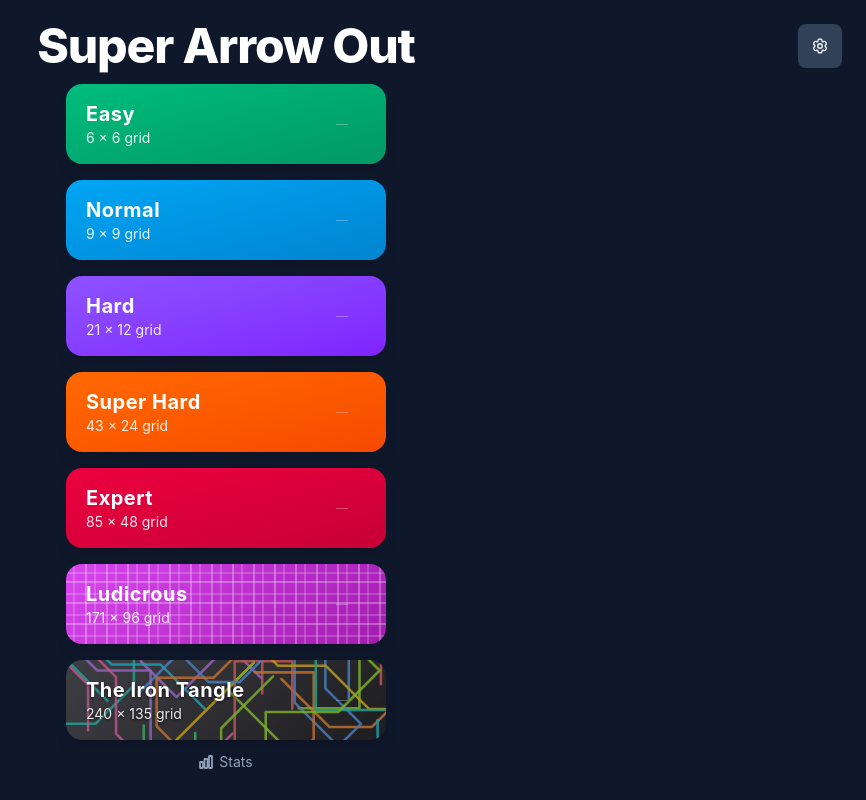
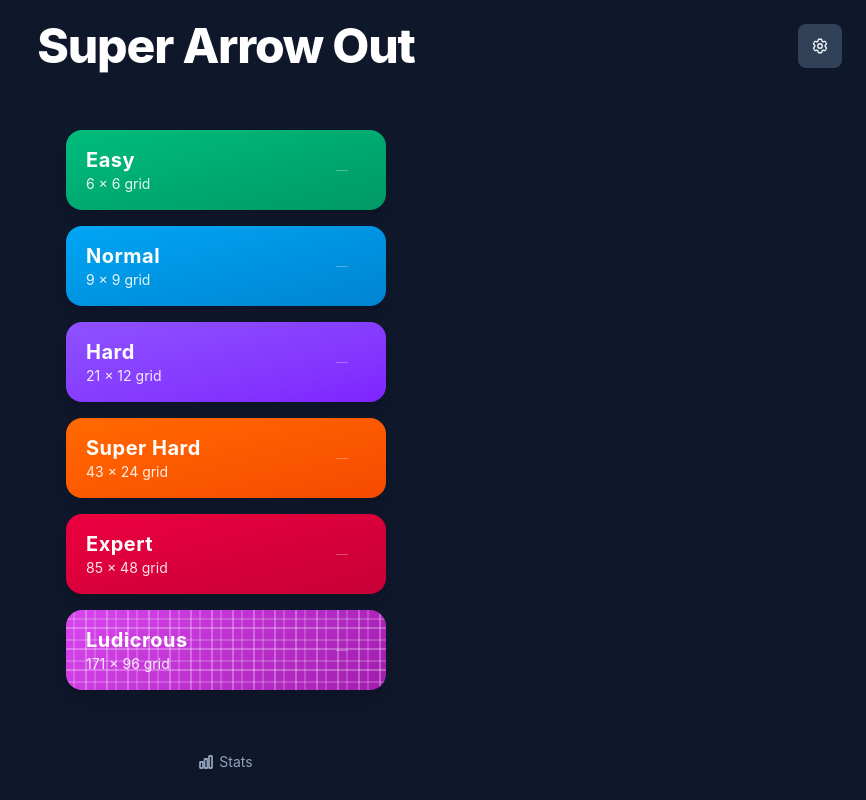
Before and after one commit to CoreyT355/super-arrow-out, a SvelteKit app: page / in a window 1280 px wide. Shown: the whole page, without its empty margins (414-1280 px from the left). Built offline with nearby package versions, Linux system fonts and the light colour scheme.

Commit message:
Hide 'The Iron Tangle' level by default
Set hidden: true for the 'The Iron Tangle' entry in the levels array within src/routes/+page.svelte so this level is not shown in the UI by default. No other properties were changed.

```diff
--- a/src/routes/+page.svelte
+++ b/src/routes/+page.svelte
@@ -17,7 +17,7 @@
 		{ label: 'Expert',     cells:  4096, square: false, color: 'from-rose-600 to-rose-700',       ring: 'ring-rose-400',    chartColor: '#e11d48', hidden: false },
 		{ label: 'Ludicrous', cells: 16384, square: false, color: 'from-fuchsia-500 to-fuchsia-600', ring: 'ring-fuchsia-400', chartColor: '#d946ef', hidden: false,
 		  bgStyle: 'background:repeating-linear-gradient(0deg,transparent 0px,transparent 7px,rgba(255,255,255,0.18) 7px,rgba(255,255,255,0.18) 9px,transparent 9px,transparent 19px,rgba(255,255,255,0.28) 19px,rgba(255,255,255,0.28) 21px),repeating-linear-gradient(90deg,transparent 0px,transparent 7px,rgba(255,255,255,0.18) 7px,rgba(255,255,255,0.18) 9px,transparent 9px,transparent 19px,rgba(255,255,255,0.28) 19px,rgba(255,255,255,0.28) 21px),linear-gradient(135deg,#d946ef,#a21caf)' },
-		{ label: 'The Iron Tangle', cells: 32400, square: false, color: 'from-zinc-500 to-zinc-700', ring: 'ring-zinc-400', chartColor: '#71717a', hidden: false,
+		{ label: 'The Iron Tangle', cells: 32400, square: false, color: 'from-zinc-500 to-zinc-700', ring: 'ring-zinc-400', chartColor: '#71717a', hidden: true,
 		  bgStyle: 'background:linear-gradient(rgba(0,0,0,0.25),rgba(0,0,0,0.25)),url(/iron-tangle-bg.svg) center/cover,linear-gradient(135deg,#52525b,#27272a);text-shadow:0 1px 3px rgba(0,0,0,0.7)' },
 	];
 
```
